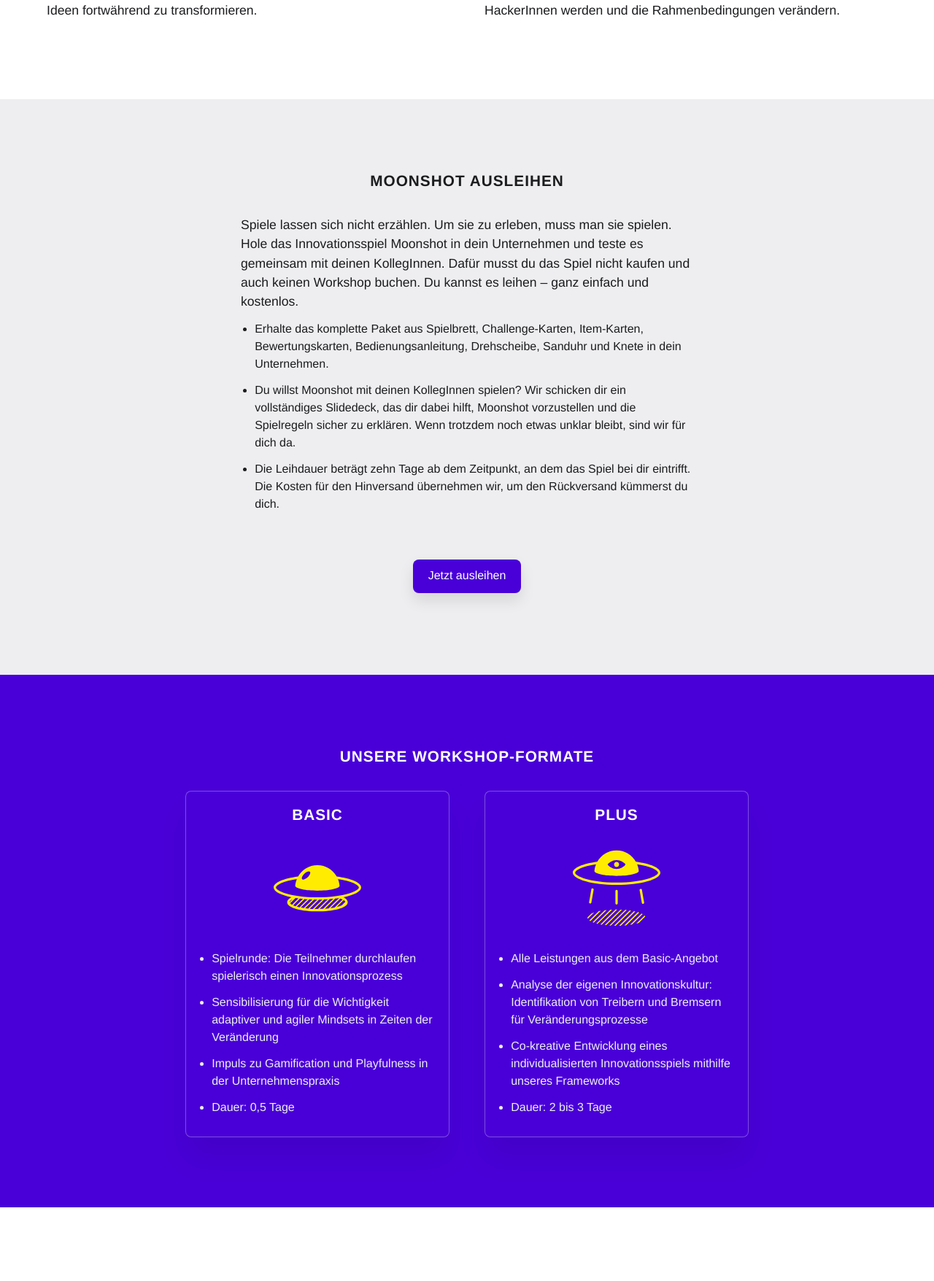
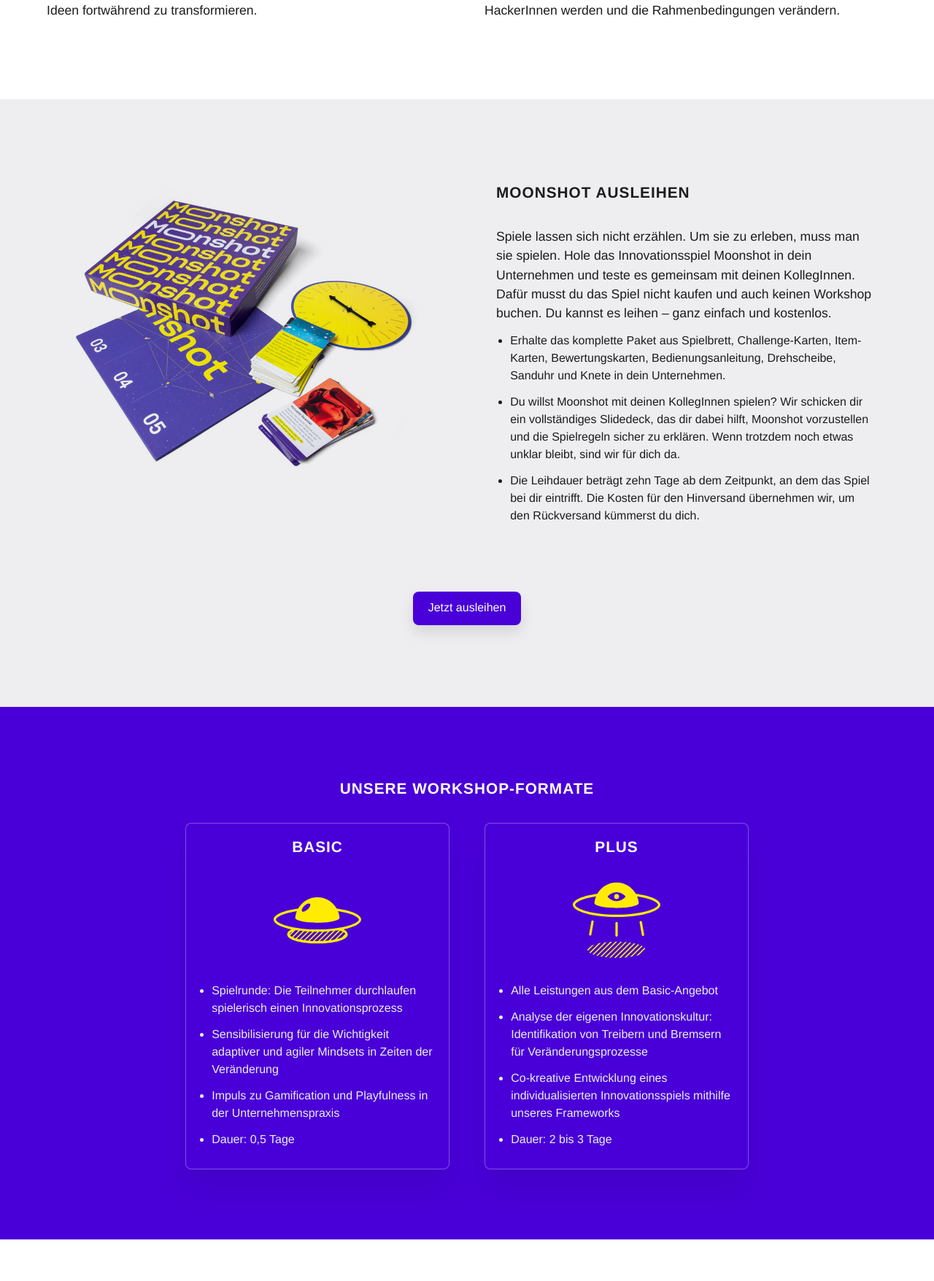
Before and after one commit to christowski/Moonshot, a PHP site: page / in a window 1280 px wide. Shown: the part 3293-5049 px from the top of the page at 73% size. Run offline with PHP 8.4, Linux system fonts and the light colour scheme; style sheets or scripts are compiled from the project's sources; some web fonts are replaced.

Commit message:
add duo-layout and packshot

```diff
--- a/index.php
+++ b/index.php
@@ -114,8 +114,20 @@
       </div> <!-- // content-superwide -->
     </div> <!-- // container -->
 
+
+
+
+
     <div class="container container-silver">
-      <div class="content">
+      <div class="content-superwide">
+
+        <div class="duo_section--wide">
+
+          <div class="duo_section--one packshot_section--one">
+            <img src="media/moonshot-packshot.jpg" alt="Bild aller Bestandteile des Spiels">
+          </div>
+
+          <div class="duo_section--two packshot_section--two">
             <h2>Moonshot ausleihen</h2>
             <p>Spiele lassen sich nicht erzählen. Um sie zu erleben, muss man sie spielen. Hole das Innovationsspiel Moonshot in dein Unternehmen und teste es gemeinsam mit deinen KollegInnen. Dafür musst du das Spiel nicht kaufen und auch keinen Workshop buchen. Du kannst es leihen – ganz einfach und kostenlos.</p>
             <ul>
@@ -124,20 +136,26 @@
               <li>Die Leihdauer beträgt zehn Tage ab dem Zeitpunkt, an dem das Spiel bei dir eintrifft. Die Kosten für den Hinversand übernehmen wir, um den Rückversand kümmerst du dich.</li>
             </ul>
 
+          </div>
+
+        </div>
+
         <div class="cta-big cta-big--center">
             <a onclick="document.getElementById('formmodal').style.display='block'" class="">Jetzt ausleihen</a>
         </div>
         <?php include 'modal.php' ?>
+
       </div>
     </div>
+
 
     <div class="container container-violet">
       <div class="content content-wide">
         <h2>Unsere Workshop-Formate</h2>
 
-        <div class="plan-container">
+        <div class="duo_section--wide">
 
-          <div class="plan-section1">
+          <div class="duo_section--one plan_section--one">
             <h2 style="text-align: center;">Basic</h2>
             <img src="media/ufo-basic.svg" alt="Illustration of a normal UFO">
             <ul>
@@ -147,13 +165,9 @@
               <li>Dauer: 0,5 Tage</li>
             </ul>
 
-            <!--div class="cta-big">
-              <a title="Call to Action" href="#">Call to Action</a>
-            </div-->
-
           </div>
 
-          <div class="plan-section2">
+          <div class="duo_section--two plan_section--two">
             <h2 style="text-align: center;">Plus</h2>
             <img src="media/ufo-plus.svg" alt="Illustration of a flying UFO">
             <ul>
@@ -162,10 +176,6 @@
               <li>Co-kreative Entwicklung eines individualisierten Innovationsspiels mithilfe unseres Frameworks</li>
               <li>Dauer: 2 bis 3 Tage</li>
             </ul>
-
-            <!--div class="cta-big">
-              <a title="Call to Action" href="#">Call to Action</a>
-            </div-->
 
           </div>
 
--- a/sass/grid.scss
+++ b/sass/grid.scss
@@ -138,7 +138,7 @@
 
 // ----------------
 
-.plan-container {
+.duo_section--wide {
   max-width: 1200px;
   display: grid;
   grid-template-columns: repeat(4, 1fr);
@@ -159,7 +159,7 @@
   }
 }
 
-.plan-section1 {
+.duo_section--one {
   grid-column-start: 1;
   grid-column-end: span 12;
   grid-row: 1;
@@ -173,7 +173,7 @@
   }
 }
 
-.plan-section2 {
+.duo_section--two {
   grid-column-start: 1;
   grid-column-end: span 12;
   grid-row: 2;
@@ -185,9 +185,34 @@
   }
 }
 
-.plan-section1,
-.plan-section2 {
+.duo_section--one,
+.duo_section--two {
   padding: 1rem;
+
+}
+
+
+// ---------------- Styles for Packshot Section
+
+.packshot_section--one {
+  img {
+    max-width: 100%;
+    mix-blend-mode: multiply;
+  }
+}
+
+.packshot_section--two {
+  h2 {
+    @media (min-width: $breakpoint-medium) {
+      text-align: left;
+    }
+  }
+}
+
+// ---------------- Styles for Plan Section
+
+.plan_section--one,
+.plan_section--two {
   background: $primary;
   border: 1px solid rgba(255, 255, 255, 0.3);
   border-radius: 8px;
@@ -198,10 +223,7 @@
       transform: translateY(-3px) scale(1.01);
     }
   }
-}
 
-.plan-section1,
-.plan-section2 {
   img {
     transition: all ease 200ms;
     margin: 0 auto 2rem auto;
--- a/sass/variables.scss
+++ b/sass/variables.scss
@@ -6,7 +6,7 @@ $mediumgrey: #CCCCCF;
 $silver: #EEEEF0;
 $white: #FFFFFF;
 
-$breakpoint-medium: 420px;
+$breakpoint-medium: 520px;
 $breakpoint-large: 768px;
 
 // font stacks
```
Also changed, not shown: media/moonshot-packshot.jpg (added), stylesheets/grid.css, stylesheets/screen.css. Lines whose indentation alone changed are shown as unchanged.
